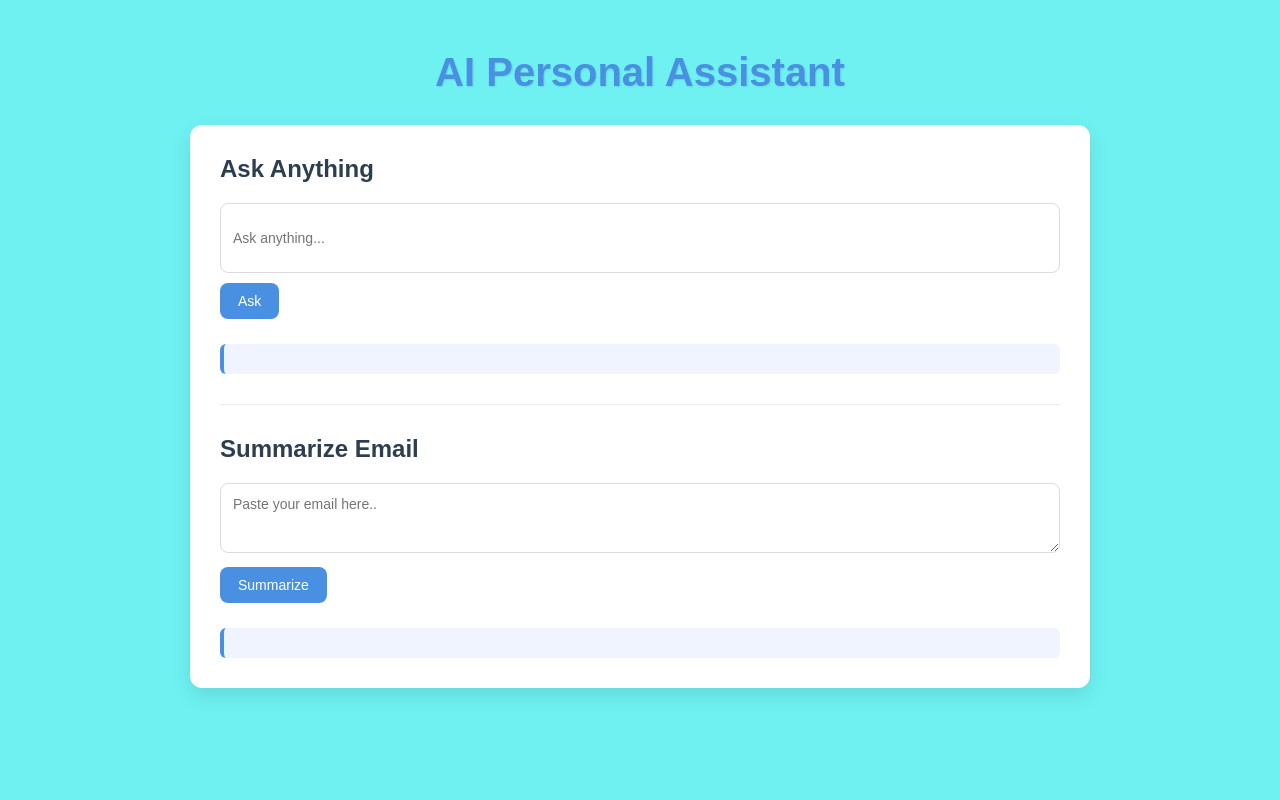
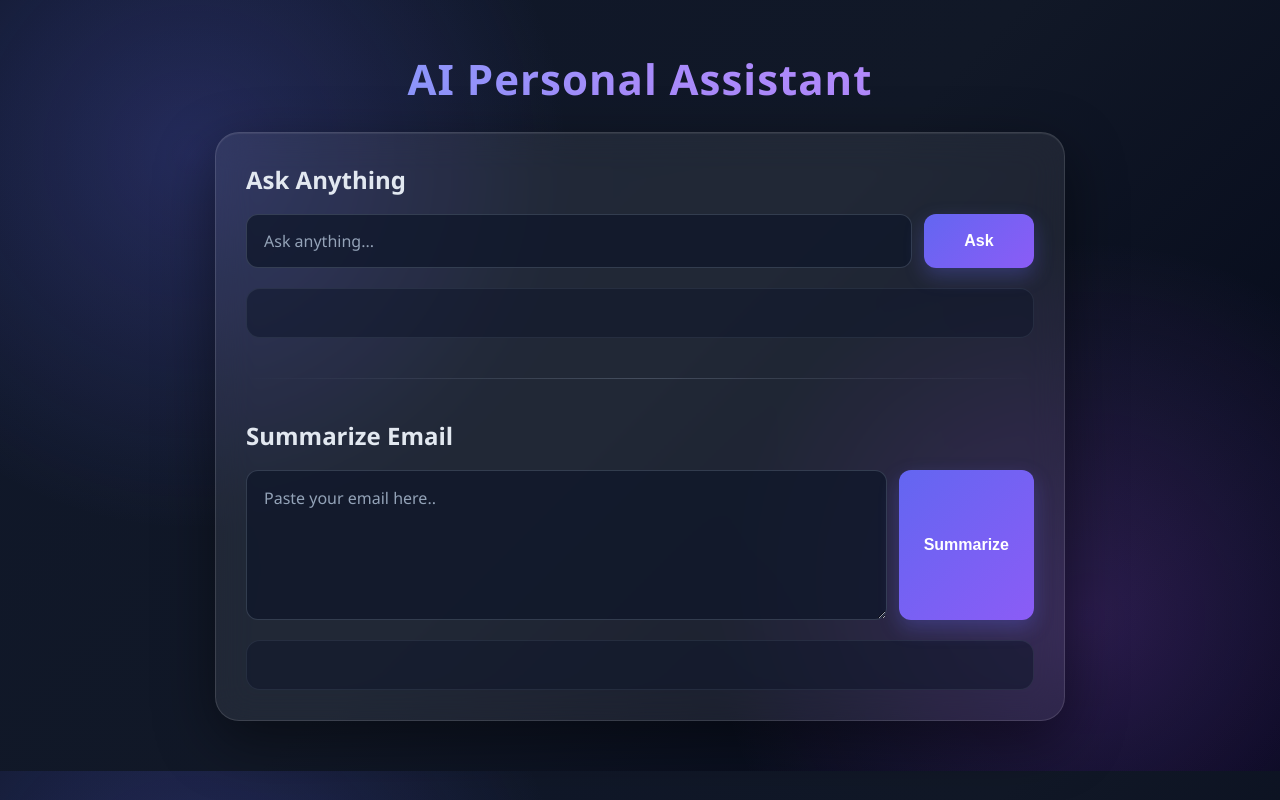
Before and after one commit to Aman-8343/Personal_Assistant, a Flask app: page / in a window 1280 px wide. Run offline with Flask 3, Linux system fonts and the light colour scheme.

Commit message:
fixing error

```diff
--- a/static/style.css
+++ b/static/style.css
@@ -1,4 +1,358 @@
+/* ================================
+   Global Styles
+================================ */
+
 * {
+    margin: 0;
+    padding: 0;
+    box-sizing: border-box;
+}
+
+body {
+    min-height: 90vh;
+    font-family: "Segoe UI", Arial, sans-serif;
+    color: #ffffff;
+
+    background:
+        radial-gradient(circle at 15% 20%, rgba(99, 102, 241, 0.25), transparent 30%),
+        radial-gradient(circle at 85% 80%, rgba(168, 85, 247, 0.22), transparent 30%),
+        linear-gradient(135deg, #0f172a, #111827, #020617);
+
+    padding: 50px 30px;
+}
+
+
+/* ================================
+   Main Heading
+================================ */
+
+.main-heading {
+    text-align: center;
+    font-size: 42px;
+    font-weight: 700;
+    margin-bottom: 25px;
+
+    background: linear-gradient(
+        90deg,
+        #60a5fa,
+        #a78bfa,
+        #c084fc
+    );
+
+    -webkit-background-clip: text;
+    -webkit-text-fill-color: transparent;
+
+    letter-spacing: 1px;
+}
+
+
+/* ================================
+   Main Container
+================================ */
+
+.container {
+    width: 100%;
+    max-width: 850px;
+    margin: auto;
+
+    padding: 30px;
+
+    background: rgba(255, 255, 255, 0.07);
+    border: 1px solid rgba(255, 255, 255, 0.12);
+
+    border-radius: 24px;
+
+    backdrop-filter: blur(18px);
+    -webkit-backdrop-filter: blur(18px);
+
+    box-shadow:
+        0 20px 60px rgba(0, 0, 0, 0.45),
+        inset 0 1px 1px rgba(255, 255, 255, 0.08);
+}
+
+
+/* ================================
+   Section Headings
+================================ */
+
+.container h2 {
+    font-size: 24px;
+    margin-bottom: 18px;
+
+    color: #e2e8f0;
+}
+
+
+/* ================================
+   Forms
+================================ */
+
+form {
+    display: flex;
+    gap: 12px;
+    width: 100%;
+}
+
+
+/* ================================
+   Input & Textarea
+================================ */
+
+input,
+textarea {
+    flex: 1;
+
+    width: 100%;
+
+    padding: 15px 17px;
+
+    font-size: 16px;
+    font-family: inherit;
+
+    color: #ffffff;
+
+    background: rgba(15, 23, 42, 0.75);
+
+    border: 1px solid rgba(148, 163, 184, 0.25);
+
+    border-radius: 12px;
+
+    outline: none;
+
+    transition: all 0.3s ease;
+}
+
+
+/* Input Placeholder */
+
+input::placeholder,
+textarea::placeholder {
+    color: #94a3b8;
+}
+
+
+/* Input Focus */
+
+input:focus,
+textarea:focus {
+    border-color: #818cf8;
+
+    box-shadow:
+        0 0 0 3px rgba(99, 102, 241, 0.15),
+        0 0 20px rgba(99, 102, 241, 0.15);
+
+    background: rgba(15, 23, 42, 0.95);
+}
+
+
+/* Textarea */
+
+textarea {
+    min-height: 150px;
+    resize: vertical;
+    line-height: 1.6;
+}
+
+
+/* ================================
+   Buttons
+================================ */
+
+button {
+    border: none;
+    outline: none;
+
+    padding: 0 25px;
+
+    min-width: 110px;
+
+    border-radius: 12px;
+
+    font-size: 16px;
+    font-weight: 600;
+
+    color: white;
+
+    cursor: pointer;
+
+    background: linear-gradient(
+        135deg,
+        #6366f1,
+        #8b5cf6
+    );
+
+    box-shadow:
+        0 8px 20px rgba(99, 102, 241, 0.3);
+
+    transition: all 0.3s ease;
+}
+
+
+/* Button Hover */
+
+button:hover {
+    transform: translateY(-2px);
+
+    background: linear-gradient(
+        135deg,
+        #818cf8,
+        #a78bfa
+    );
+
+    box-shadow:
+        0 12px 30px rgba(139, 92, 246, 0.45);
+}
+
+
+/* Button Click */
+
+button:active {
+    transform: translateY(0);
+}
+
+
+/* ================================
+   Loading Text
+================================ */
+
+#ans-loading,
+#summary-loading {
+    margin-top: 15px;
+
+    color: #a5b4fc;
+
+    font-size: 14px;
+
+    animation: pulse 1.2s infinite;
+}
+
+
+/* Loading Animation */
+
+@keyframes pulse {
+    0% {
+        opacity: 0.4;
+    }
+
+    50% {
+        opacity: 1;
+    }
+
+    100% {
+        opacity: 0.4;
+    }
+}
+
+
+/* ================================
+   Answer / Summary
+================================ */
+
+#answer,
+#summary {
+    margin-top: 20px;
+
+    min-height: 50px;
+
+    padding: 18px;
+
+    border-radius: 14px;
+
+    line-height: 1.7;
+
+    color: #e2e8f0;
+
+    background: rgba(15, 23, 42, 0.55);
+
+    border: 1px solid rgba(148, 163, 184, 0.12);
+
+    white-space: pre-wrap;
+
+    transition: all 0.3s ease;
+}
+
+
+/* ================================
+   Divider
+================================ */
+
+hr {
+    border: none;
+
+    height: 1px;
+
+    margin: 40px 0;
+
+    background: linear-gradient(
+        90deg,
+        transparent,
+        rgba(148, 163, 184, 0.3),
+        transparent
+    );
+}
+
+
+/* ================================
+   Hover Effect on Container
+================================ */
+
+.container:hover {
+    border-color: rgba(129, 140, 248, 0.25);
+
+    box-shadow:
+        0 25px 70px rgba(0, 0, 0, 0.5),
+        0 0 30px rgba(99, 102, 241, 0.08);
+}
+
+
+/* ================================
+   Responsive Design
+================================ */
+
+@media (max-width: 650px) {
+
+    body {
+        padding: 30px 15px;
+    }
+
+    .main-heading {
+        font-size: 32px;
+        margin-bottom: 30px;
+    }
+
+    .container {
+        padding: 25px 20px;
+        border-radius: 18px;
+    }
+
+    .container h2 {
+        font-size: 21px;
+    }
+
+    form {
+        flex-direction: column;
+    }
+
+    input {
+        width: 100%;
+    }
+
+    button {
+        width: 100%;
+        height: 50px;
+    }
+
+    textarea {
+        min-height: 130px;
+    }
+
+    hr {
+        margin: 30px 0;
+    }
+}
+
+
+/* * {
     margin: 0;
     padding: 0;
     box-sizing: border-box;
@@ -57,7 +411,7 @@ textarea:focus {
     outline: none;
 }
 
-/* Button */
+
 button {
     background: #4a90e2;
     color: white;
@@ -86,4 +440,4 @@ hr {
     margin: 30px 0;
     border: none;
     border-top: 1px solid #eee;
-}
+} */
```
Also changed, not shown: 1 other file.
